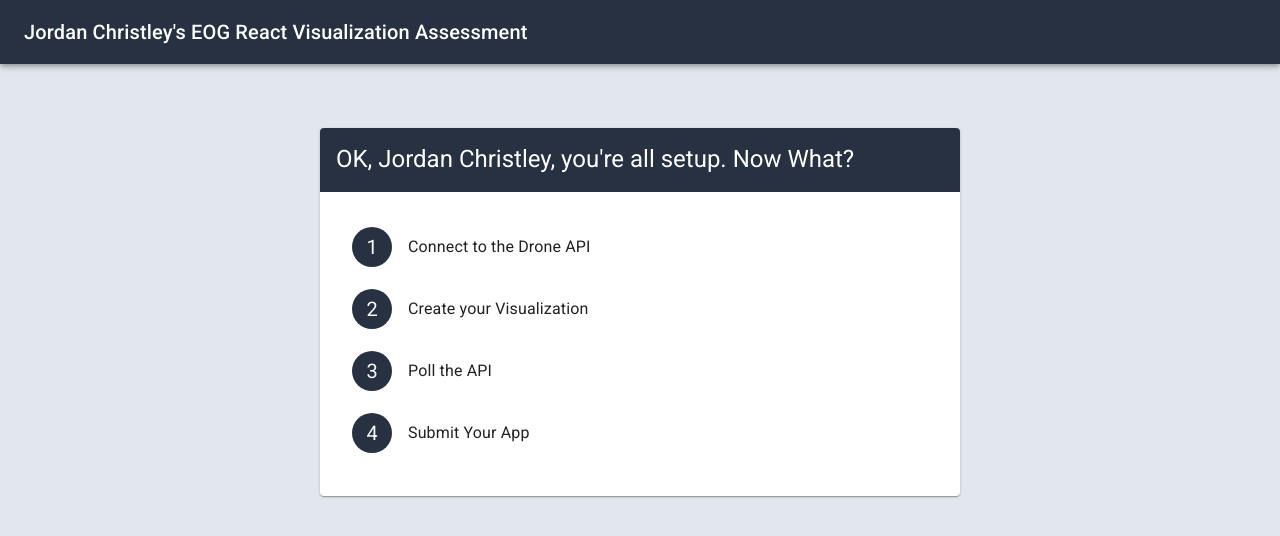
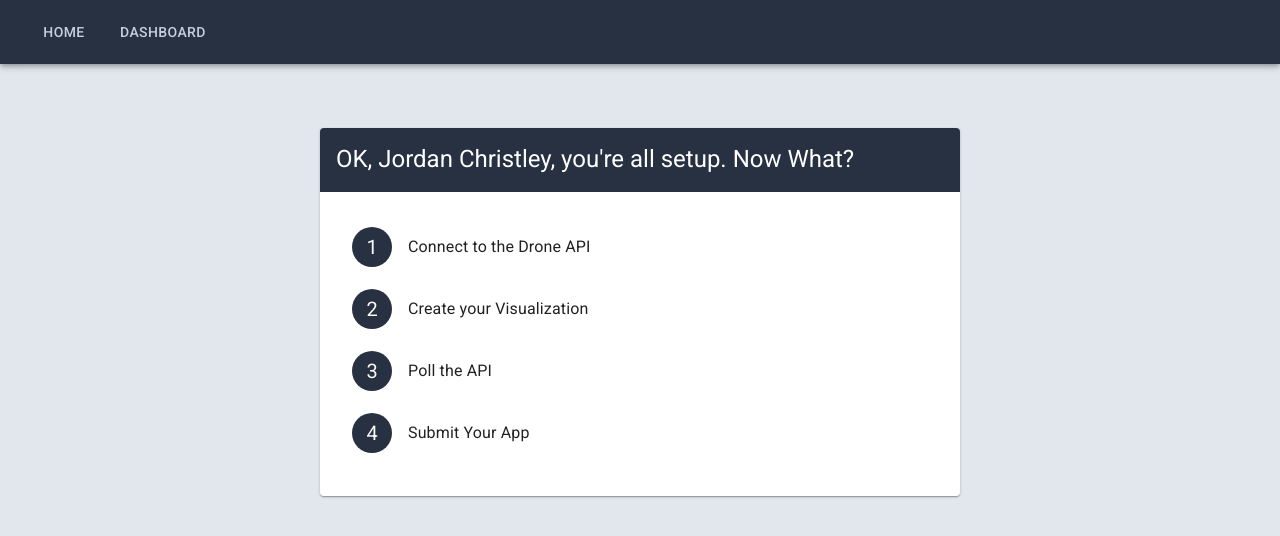
Before and after one commit to JordanTreDaniel/EOG-Assessment, a React (Create React App) app: page / in a window 1280 px wide. Shown: the top 536 px of the page. Built offline with nearby package versions, Linux system fonts and the light colour scheme; no server answers.

Commit message:
Setup route links

```diff
--- a/src/App.js
+++ b/src/App.js
@@ -31,15 +31,15 @@ const App = props => (
   <MuiThemeProvider theme={theme}>
     <CssBaseline />
     <Provider store={store}>
-      <Wrapper>
-        <Header />
-        <Router>
+      <Router>
+        <Wrapper>
+          <Header />
           <>
             <Route path="/" exact component={HomeContainer} />
             <Route path="/dashboard" component={DashboardContainer} />
           </>
-        </Router>
-      </Wrapper>
+        </Wrapper>
+      </Router>
     </Provider>
   </MuiThemeProvider>
 );
--- a/src/components/Header.js
+++ b/src/components/Header.js
@@ -2,13 +2,23 @@ import React from "react";
 import Typography from "@material-ui/core/Typography";
 import AppBar from "@material-ui/core/AppBar";
 import Toolbar from "@material-ui/core/Toolbar";
+import Button from "@material-ui/core/Button";
+
 import { withStyles } from "@material-ui/core/styles";
 import Weather from "./Weather";
-
-const styles = {
-  grow: {
-    flexGrow: 1
-  }
+import { Link } from "react-router-dom";
+const styles = theme => {
+  return {
+    button: {
+      margin: theme.spacing.unit
+    },
+    input: {
+      display: "none"
+    },
+    grow: {
+      flexGrow: 1
+    }
+  };
 };
 
 const Header = props => {
@@ -19,7 +29,16 @@ const Header = props => {
     <AppBar position="static">
       <Toolbar>
         <Typography variant="h6" color="inherit" className={classes.grow}>
-          {name} EOG React Visualization Assessment
+          <Button color="secondary" href="/" className={classes.button}>
+            home
+          </Button>
+          <Button
+            color="secondary"
+            href="/dashboard"
+            className={classes.button}
+          >
+            Dashboard
+          </Button>
         </Typography>
         <Weather />
       </Toolbar>
```
